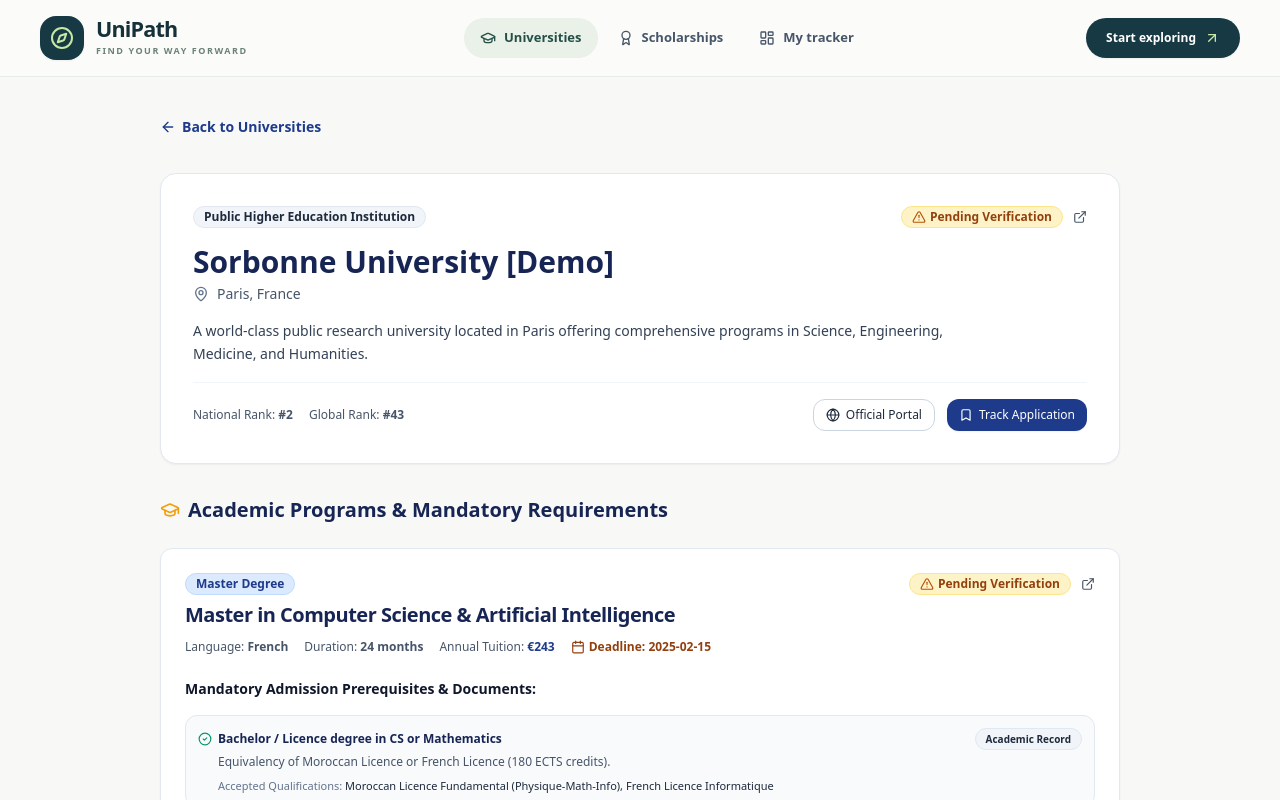
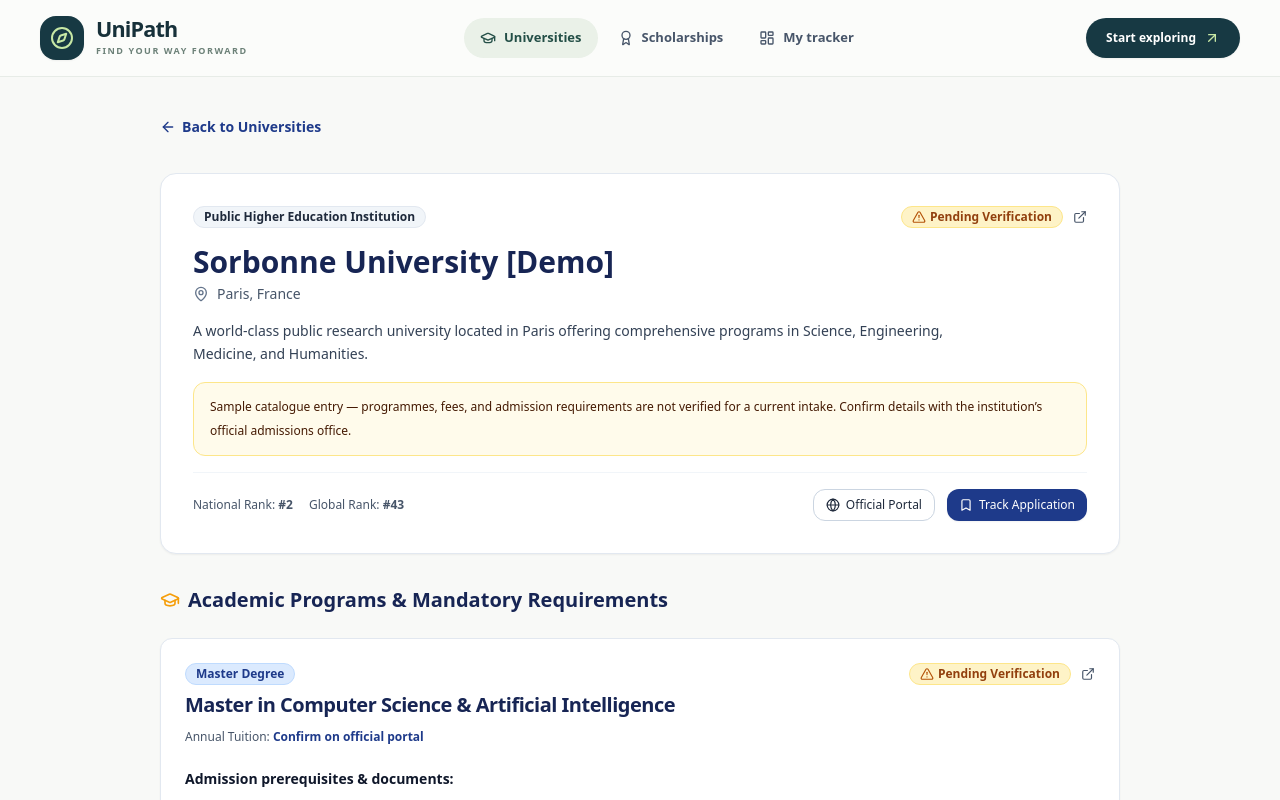
Before and after one commit to khalloukibrahim03-rgb/UniPath-University-Scholarship-Finder, a Next.js app: page /universities/uni-sorbonne-01 in a window 1280 px wide. Shown: the top 800 px of the page. Built offline with nearby package versions, Linux system fonts and the light colour scheme.

Commit message:
trust: hide unverified dates and costs behind official-source checks

```diff
--- a/app/universities/[id]/page.tsx
+++ b/app/universities/[id]/page.tsx
@@ -52,6 +52,7 @@ export default async function UniversityDetailPage({ params }: PageProps) {
         </div>
 
         <p className="text-sm text-slate-700 leading-relaxed max-w-3xl">{university.description}</p>
+        {university.verificationStatus !== "verified" && <p className="rounded-xl border border-amber-200 bg-amber-50 px-4 py-3 text-xs leading-6 text-amber-950">Sample catalogue entry — programmes, fees, and admission requirements are not verified for a current intake. Confirm details with the institution’s official admissions office.</p>}
 
         <div className="pt-4 border-t border-slate-100 flex flex-wrap items-center justify-between gap-4 text-xs">
           <div className="flex items-center gap-4 text-slate-600">
@@ -93,10 +94,10 @@ export default async function UniversityDetailPage({ params }: PageProps) {
                 </div>
                 <CardTitle className="text-xl font-bold text-blue-950 mt-1">{program.title}</CardTitle>
                 <div className="flex flex-wrap items-center gap-4 text-xs text-slate-600 pt-1">
-                  <span>Language: <strong>{program.languageOfInstruction}</strong></span>
-                  <span>Duration: <strong>{program.durationMonths} months</strong></span>
-                  <span>Annual Tuition: <strong className="text-blue-900">{formatCurrency(program.tuitionFeeAnnual, program.currency)}</strong></span>
-                  {program.applicationDeadline && (
+                  {program.verificationStatus === "verified" && <span>Language: <strong>{program.languageOfInstruction}</strong></span>}
+                  {program.verificationStatus === "verified" && <span>Duration: <strong>{program.durationMonths} months</strong></span>}
+                  <span>Annual Tuition: <strong className="text-blue-900">{program.verificationStatus === "verified" ? formatCurrency(program.tuitionFeeAnnual, program.currency) : "Confirm on official portal"}</strong></span>
+                  {program.verificationStatus === "verified" && program.applicationDeadline && (
                     <span className="flex items-center gap-1 text-amber-800 font-semibold">
                       <Calendar className="w-3.5 h-3.5" /> Deadline: {program.applicationDeadline}
                     </span>
@@ -105,7 +106,7 @@ export default async function UniversityDetailPage({ params }: PageProps) {
               </CardHeader>
 
               <CardContent className="space-y-4">
-                <h3 className="text-sm font-bold text-slate-900">Mandatory Admission Prerequisites & Documents:</h3>
+                <h3 className="text-sm font-bold text-slate-900">Admission prerequisites & documents:</h3>
                 {program.requirements && program.requirements.length > 0 ? (
                   <div className="grid grid-cols-1 gap-3">
                     {program.requirements.map((req) => (
```
